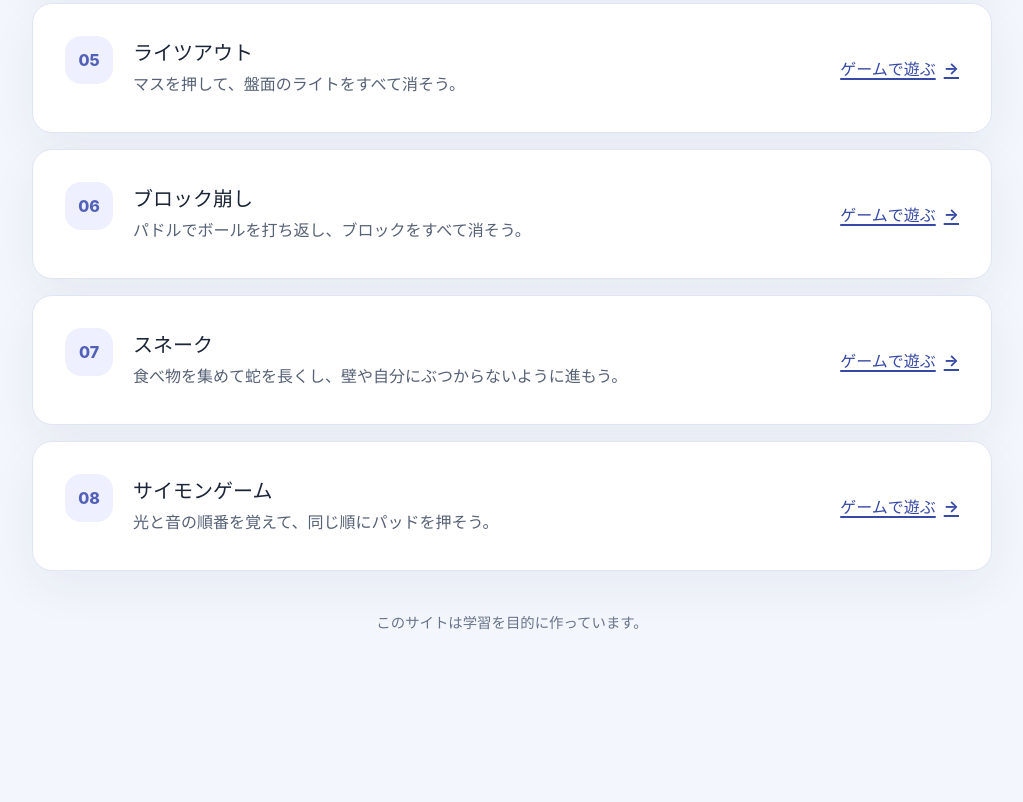
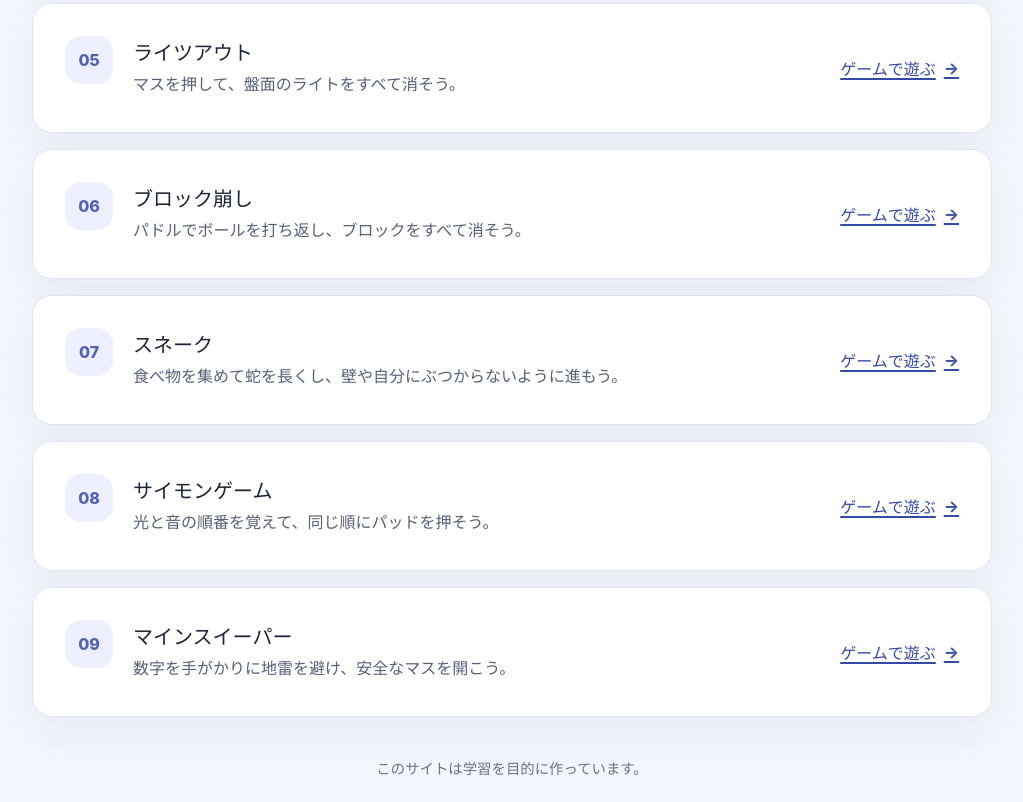
Before and after one commit to hayashihiroki-paya/static-minigame, a Svelte app: page index.html in a window 1280 px wide. Shown: the part 840-1642 px from the top of the page, without its empty margins (128-1151 px from the left). Before the commit the page ends 1496 px from the top, so only its background shows below. Built offline with nearby package versions, Linux system fonts and the light colour scheme.

Commit message:
ホーム画面にマインスイーパーを追加

```diff
--- a/index.html
+++ b/index.html
@@ -108,6 +108,17 @@
             <span aria-hidden="true">→</span>
           </a>
         </article>
+        <article class="game-card">
+          <p class="game-card__number" aria-hidden="true">09</p>
+          <div class="game-card__content">
+            <h3>マインスイーパー</h3>
+            <p>数字を手がかりに地雷を避け、安全なマスを開こう。</p>
+          </div>
+          <a class="game-card__link" href="./src/games/minesweeper/">
+            ゲームで遊ぶ
+            <span aria-hidden="true">→</span>
+          </a>
+        </article>
       </section>
       <footer class="site-footer">
         <p>このサイトは学習を目的に作っています。</p>
```
